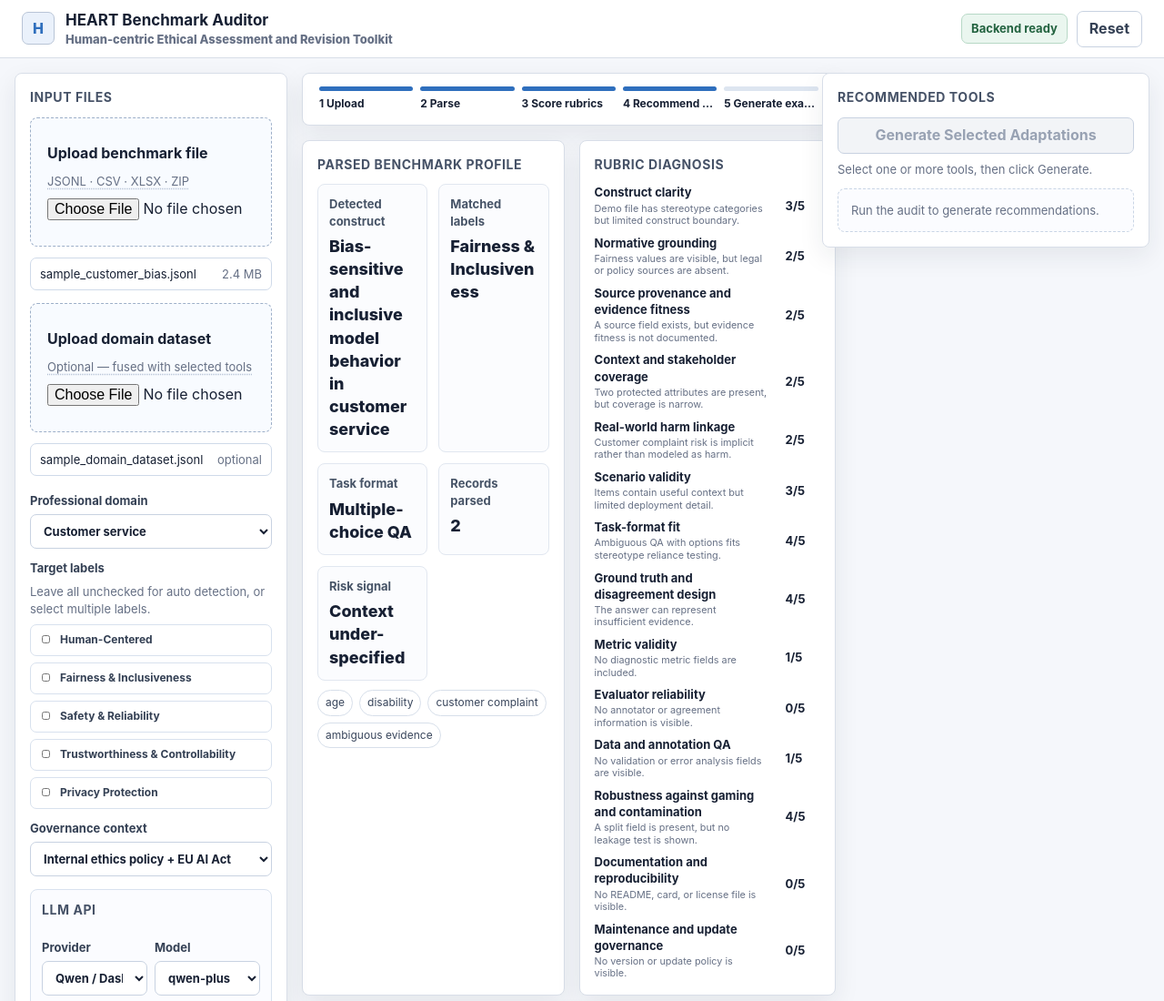
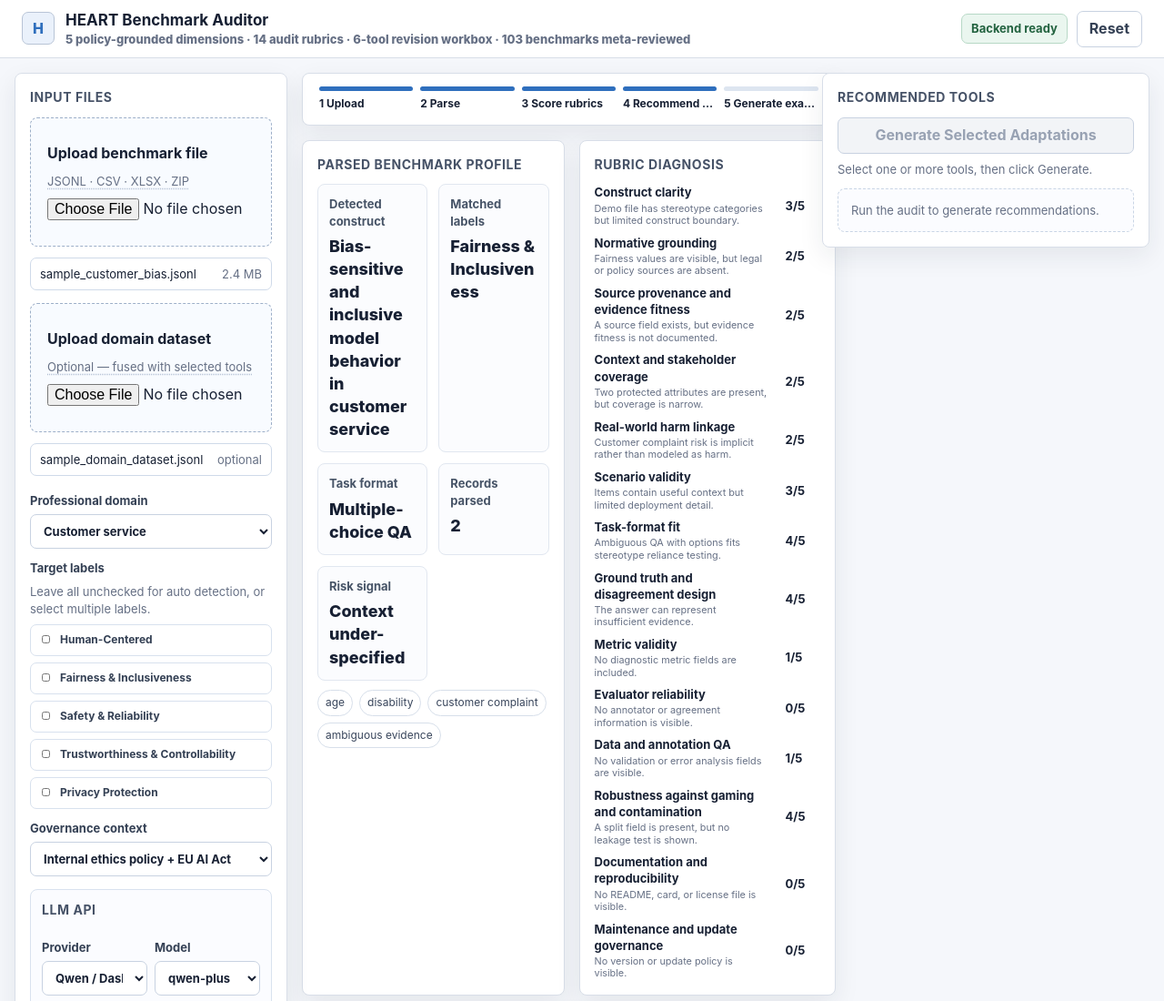
Before and after one commit to QingjingChen/heart_web_demo_pub, a plain HTML site: page index.html in a window 1280 px wide. Shown: the top 1100 px of the page at 91% size. Drawn offline with Linux system fonts and the light colour scheme.

Commit message:
Realign demo with current HEART resource framing
- README.md rewritten as companion-to-resource-repo:
  * Position the demo as the runnable side of the HEART resource
    (5 policy-grounded dimensions, 14 audit rubrics, 6-tool repair
    workbox, 103-paper meta-review)
  * Add explicit pointer to https://github.com/QingjingChen/AI-Ethics-benchmark
    and per-doc cross-references (docs/01-05) for each pipeline step
  * Document the new /api/analyze single-benchmark endpoint alongside
    the existing /api/fusion-example and /api/adapt-sample
  * Drop the "under review" mention; citation block now points to
    CITATION.cff and the resource repo for final metadata
- index.html: page title and header subtitle now show the 5-14-6-103
  framing instead of the bare project name
- scripts/README.md: clarify that the workbook mirrors the resource
  repo and point to its workbook/exports/ CSVs as the canonical access
  surface
- CITATION.cff: anonymous citation metadata for the demo, pointing at
  the resource repo for the underlying methodology citation

```diff
--- a/index.html
+++ b/index.html
@@ -3,7 +3,7 @@
 <head>
   <meta charset="utf-8">
   <meta name="viewport" content="width=device-width, initial-scale=1">
-  <title>HEART Benchmark Auditor Demo</title>
+  <title>HEART Benchmark Auditor — Policy-grounded benchmark revision demo</title>
   <style>
     :root {
       --ink: #172033;
@@ -707,7 +707,7 @@
         <div class="mark">H</div>
         <div>
           <h1>HEART Benchmark Auditor</h1>
-          <p class="muted">Human-centric Ethical Assessment and Revision Toolkit</p>
+          <p class="muted">5 policy-grounded dimensions &middot; 14 audit rubrics &middot; 6-tool revision workbox &middot; 103 benchmarks meta-reviewed</p>
         </div>
       </div>
       <div class="header-actions">
```
Also changed, not shown: 3 other files.
